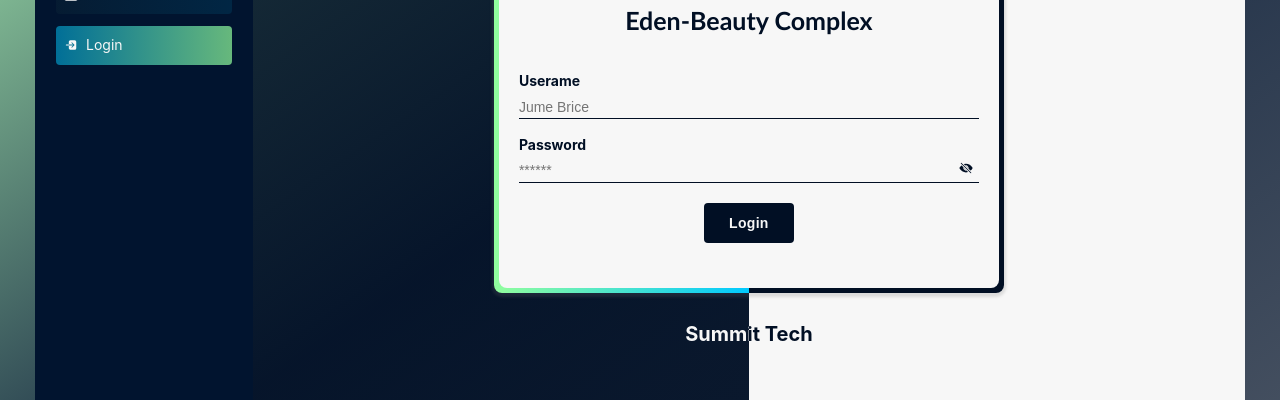
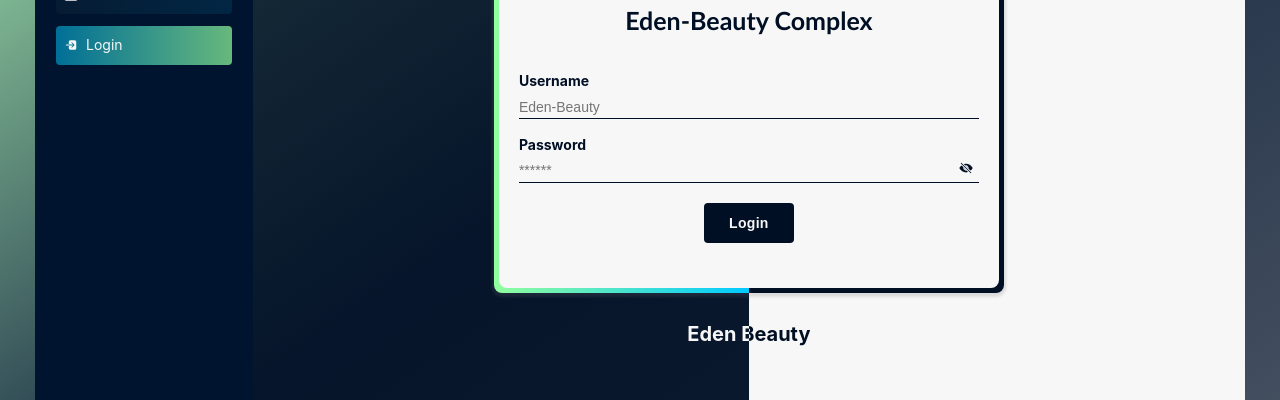
Before and after one commit to Ifeanyijasper/EdenProject, a React (Create React App) app: page /login in a window 1280 px wide. Shown: the part 306-706 px from the top of the page. Built offline with nearby package versions, Linux system fonts and the light colour scheme.

Commit message:
final work

```diff
--- a/src/sections/AddClient/AddClient.section.js
+++ b/src/sections/AddClient/AddClient.section.js
@@ -129,8 +129,8 @@ const AddClient = (props) => {
             <SummitTech title="Add New Client" />
             <div className={styles.formContainer}>
               <Input
-                placeholder="Jon Doe"
-                label="Name"
+                placeholder="Eden Beauty"
+                label="Fullname"
                 secureText={false}
                 type="text"
                 value={name}
@@ -138,7 +138,7 @@ const AddClient = (props) => {
                 error={nameError}
                 setError={() => setNameError} />
                 <Input
-                placeholder="jon-doe"
+                placeholder="eden-beauty"
                 label="Username"
                 secureText={false}
                 type="text"
@@ -147,8 +147,8 @@ const AddClient = (props) => {
                 error={userNameError}
                 setError={() => setUserNameError} />
                 <Input
-                placeholder="681726633"
-                label="Tel"
+                placeholder="6X1234567"
+                label="Telephone Number"
                 secureText={false}
                 type="number"
                 value={tel}
@@ -161,7 +161,7 @@ const AddClient = (props) => {
                 onChange={(value) => setRefer(value)}
                 className={styles.selector} />
                 <Input
-                placeholder="bricejume@gmail.com"
+                placeholder="beautycomplex@gmail.com"
                 label="Email"
                 secureText={false}
                 type="email"
@@ -179,7 +179,7 @@ const AddClient = (props) => {
                   )}
                 </div>
             </div>
-            <SummitTech title="Summit Tech" />
+            <SummitTech title="Eden Beauty" />
             <Notify notify={notify} setNotify={setNotify} />
         </Modal>
     )
--- a/src/sections/AddProduct/AddProduct.section.js
+++ b/src/sections/AddProduct/AddProduct.section.js
@@ -127,7 +127,7 @@ const AddProduct = (props) => {
                   </>)}
                 </div>
             </div>
-            <SummitTech title="Summit Tech" />
+            <SummitTech title="Eden Beauty" />
             <Notify notify={notify} setNotify={setNotify} />
         </Modal>
     )
--- a/src/sections/AddService/AddService.section.js
+++ b/src/sections/AddService/AddService.section.js
@@ -125,7 +125,7 @@ const AddService = (props) => {
                   </>)}
                 </div>
             </div>
-            <SummitTech title="Summit Tech" />
+            <SummitTech title="Eden Beauty" />
             <Notify notify={notify} setNotify={setNotify} />
         </Modal>
     )
--- a/src/sections/AddWorker/AddWorker.section.js
+++ b/src/sections/AddWorker/AddWorker.section.js
@@ -133,7 +133,7 @@ const AddWorker = (props) => {
                   </>)}
                 </div>
             </div>
-            <SummitTech title="Summit Tech" />
+            <SummitTech title="Eden Beauty" />
             <Notify notify={notify} setNotify={setNotify} />
         </Modal>
     )
--- a/src/sections/EditClient /EditClient.section.js
+++ b/src/sections/EditClient /EditClient.section.js
@@ -145,7 +145,7 @@ const EditClient = (props) => {
                     <Button title="Cancel" onClick={()=> setIsOpen(!isOpen)} />
                 </div>
             </div>
-            <SummitTech title="Summit Tech" />
+            <SummitTech title="Eden Beauty" />
         </Modal>
     )
 }
--- a/src/sections/EditProduct/EditProduct.section.js
+++ b/src/sections/EditProduct/EditProduct.section.js
@@ -148,7 +148,7 @@ const EditProduct = (props) => {
                 </div>
             </div>
             <Notify notify={notify} setNotify={setNotify} />
-            <SummitTech title="Summit Tech" />
+            <SummitTech title="Eden Beauty" />
         </Modal>
     )
 }
--- a/src/sections/EditService/EditService.section.js
+++ b/src/sections/EditService/EditService.section.js
@@ -142,7 +142,7 @@ const EditService = (props) => {
                 </div>
             </div>
             <Notify notify={notify} setNotify={setNotify} />
-            <SummitTech title="Summit Tech" />
+            <SummitTech title="Eden Beauty" />
         </Modal>
     )
 }
--- a/src/sections/EditWorker/EditWorker.section.js
+++ b/src/sections/EditWorker/EditWorker.section.js
@@ -144,7 +144,7 @@ const EditWorker = (props) => {
                     <Button title="Cancel" onClick={()=> setIsOpen(!isOpen)} />
                 </div>
             </div>
-            <SummitTech title="Summit Tech" />
+            <SummitTech title="Eden Beauty" />
         </Modal>
     )
 }
--- a/src/sections/Login/Login.section.js
+++ b/src/sections/Login/Login.section.js
@@ -129,8 +129,8 @@ const Login = (props) => {
                 <div className={styles.loginForm}>
                     <h2 className={styles.formName}>Eden-Beauty Complex</h2>
                     <Input
-                    label="Userame"
-                    placeholder="Jume Brice"
+                    label="Username"
+                    placeholder="Eden-Beauty"
                     secureText={false}
                     type="text"
                     value={userName}
@@ -154,7 +154,7 @@ const Login = (props) => {
                     }
                 </div>
             </div>
-            <SummitTech title="Summit Tech" />
+            <SummitTech title="Eden Beauty" />
             <Notification notify={notify} setNotify={setNotify} msg={msg} />
         </div>
     )
--- a/src/sections/Services/ServiceList/ServiceList.js
+++ b/src/sections/Services/ServiceList/ServiceList.js
@@ -63,7 +63,7 @@ const ServiceList = (props) => {
     return (
         <div className={isDetail ? styles.listContainerDetail : styles.listContainer}>
             <RouteIndicator route="Dashboard" current="Services" />
-            <Search placeholder="Search Services" isOpen={isOpenAdd} setIsOpen={setIsOpenAdd} newButton={true} title={'Service'} filters={filters} filter={filter} setFilter={setFilter} text={text} setText={setText} />
+            <Search placeholder="Search" isOpen={isOpenAdd} setIsOpen={setIsOpenAdd} newButton={true} title={'Service'} filters={filters} filter={filter} setFilter={setFilter} text={text} setText={setText} />
             <h2 className={styles.serviceTitle}>Top 6 Services</h2>
             <hr className={styles.horizontalLine} />
             <div className={styles.serviceContainer}>
--- a/src/sections/SideNav/SideNav.section.js
+++ b/src/sections/SideNav/SideNav.section.js
@@ -37,7 +37,7 @@ const SideNav = (props) => {
                             <li className={styles.linksItem} onClick={() => setShowLinks(false)}><NavLink className={styles.linksLink} activeClassName={styles.linksActive} to='/dashboard/finances'><IoWallet className={styles.icons} />Finances</NavLink></li>
                             <li className={styles.linksItem} onClick={() => setShowLinks(false)}><NavLink className={styles.linksLink} activeClassName={styles.linksActive} to='/dashboard/services'><IoBody className={styles.icons} />Services</NavLink></li>
                             <li className={styles.linksItem} onClick={() => setShowLinks(false)}><NavLink className={styles.linksLink} activeClassName={styles.linksActive} to='/dashboard/products'><IoBriefcase className={styles.icons} />Products</NavLink></li>
-                            <li className={styles.linksItem} onClick={() => setShowLinks(false)}><NavLink className={styles.linksLink} activeClassName={styles.linksActive} to='/dashboard/profile'><IoCreate className={styles.icons} />Profile</NavLink></li>
+                            {/* <li className={styles.linksItem} onClick={() => setShowLinks(false)}><NavLink className={styles.linksLink} activeClassName={styles.linksActive} to='/dashboard/profile'><IoCreate className={styles.icons} />Profile</NavLink></li>     */}
                         </div>
 
                     </>
@@ -51,7 +51,7 @@ const SideNav = (props) => {
                             <li className={styles.linksItem} onClick={() => setShowLinks(false)}><NavLink className={styles.linksLink} activeClassName={styles.linksActive} to='/dashboard/finances'><IoWallet className={styles.icons} />Finances</NavLink></li>
                             <li className={styles.linksItem} onClick={() => setShowLinks(false)}><NavLink className={styles.linksLink} activeClassName={styles.linksActive} to='/dashboard/services'><IoBody className={styles.icons} />Services</NavLink></li>
                             <li className={styles.linksItem} onClick={() => setShowLinks(false)}><NavLink className={styles.linksLink} activeClassName={styles.linksActive} to='/dashboard/products'><IoBriefcase className={styles.icons} />Products</NavLink></li>
-                            <li className={styles.linksItem} onClick={() => setShowLinks(false)}><NavLink className={styles.linksLink} activeClassName={styles.linksActive} to='/dashboard/profile'><IoCreate className={styles.icons} />Profile</NavLink></li>
+                            {/* <li className={styles.linksItem} onClick={() => setShowLinks(false)}><NavLink className={styles.linksLink} activeClassName={styles.linksActive} to='/dashboard/profile'><IoCreate className={styles.icons} />Profile</NavLink></li>     */}
                         </div>
                     </>
                 )}
```
Also changed, not shown: 13 other files (tests, documents, lock files or other folders).
